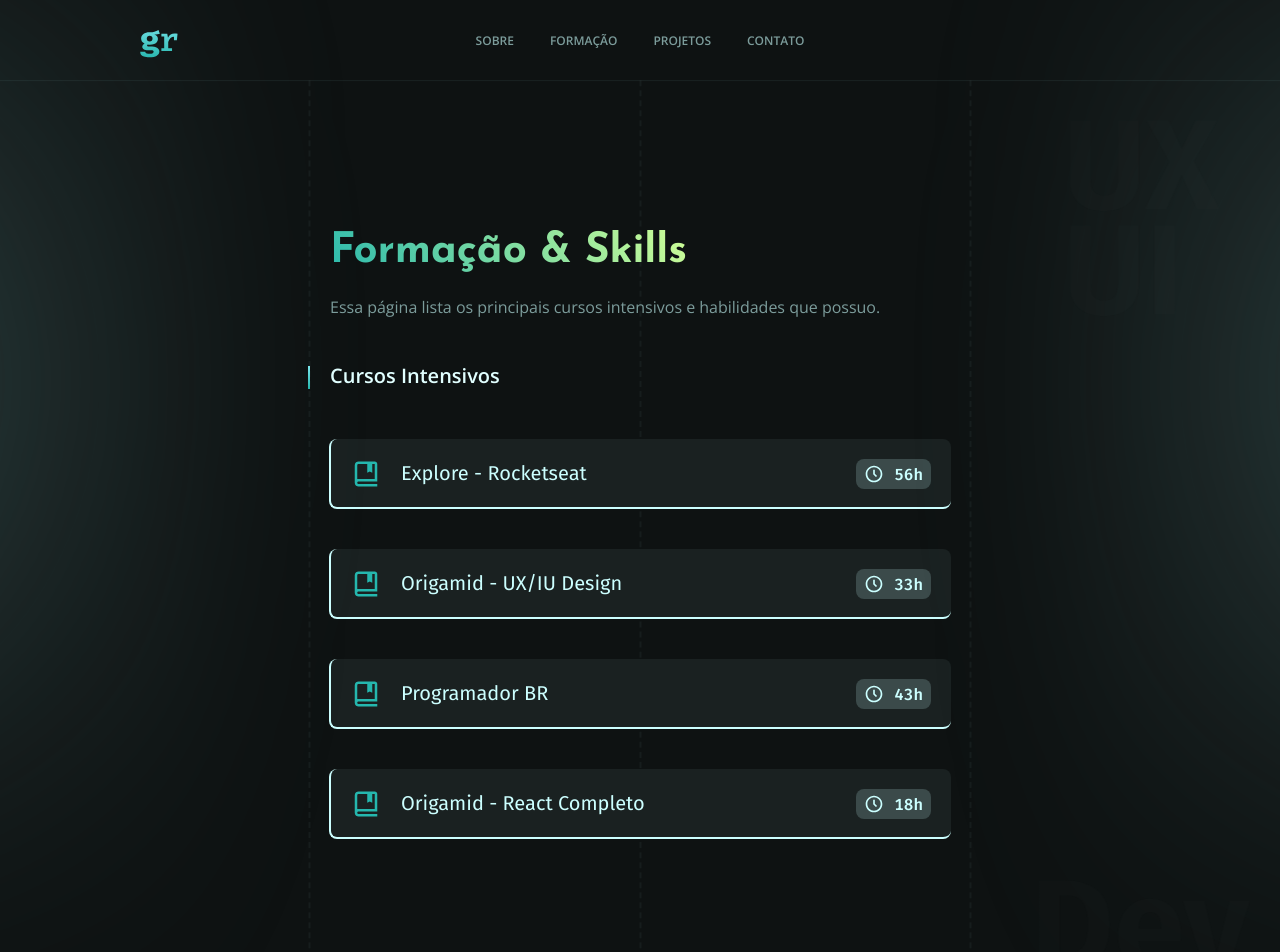
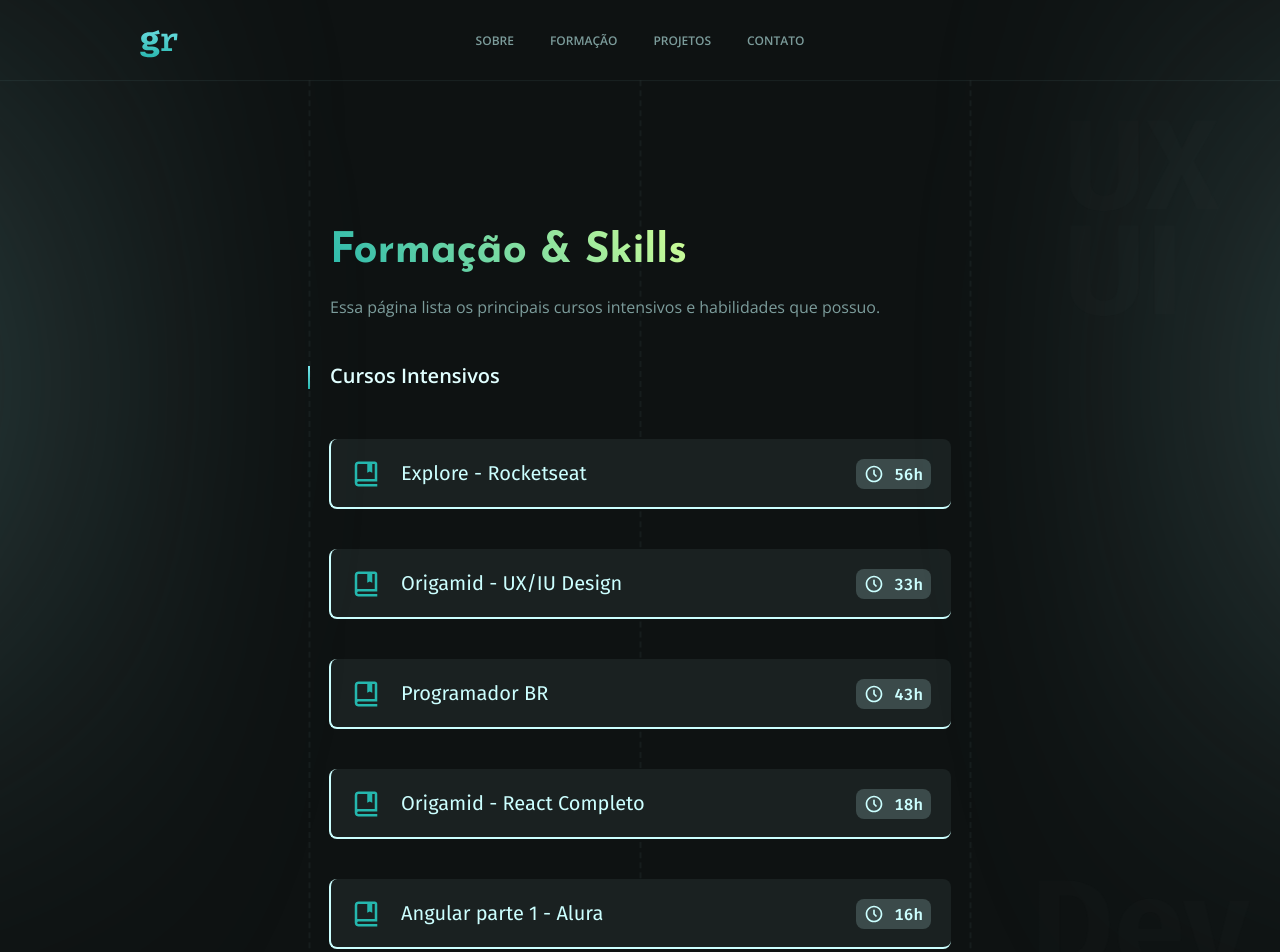
Before and after one commit to GabrielRodrigues-pd/portf-lio, a React (Vite) app: page /training in a window 1280 px wide. Shown: the top 952 px of the page. Built offline with nearby package versions, Linux system fonts and the light colour scheme.

Commit message:
add angular ao traing

```diff
--- a/src/pages/Training/index.jsx
+++ b/src/pages/Training/index.jsx
@@ -53,6 +53,12 @@ export const Training = () => {
                 time="18h"
                 tec={['React']}
             />
+            <CardSkills
+                name="Angular parte 1 - Alura"
+                text="Neste curso eu pude conhecer o Angular e adquirir os fundamentos básicos, a base para decolar com o framework"
+                time="16h"
+                tec={['Angular']}
+            />
             <Footer />
             <Grid />
         </Container>
```
Lines whose indentation alone changed are shown as unchanged.
